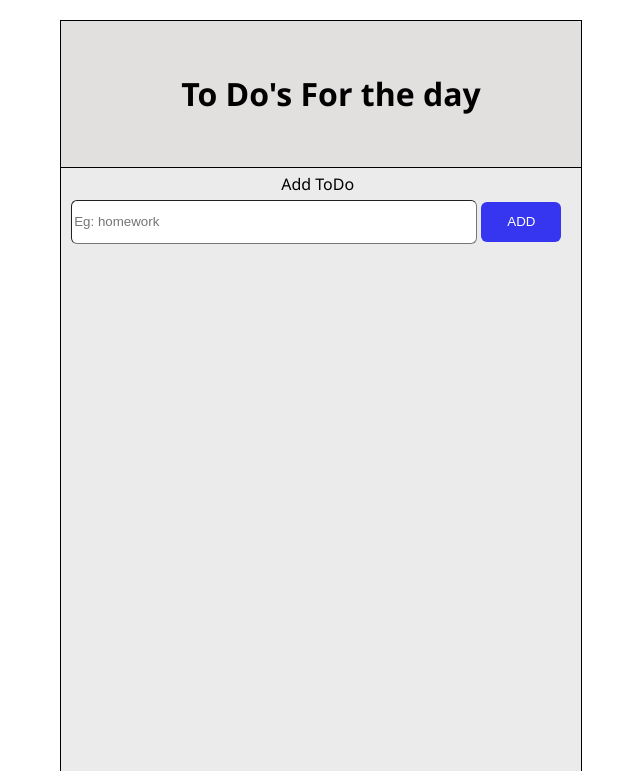
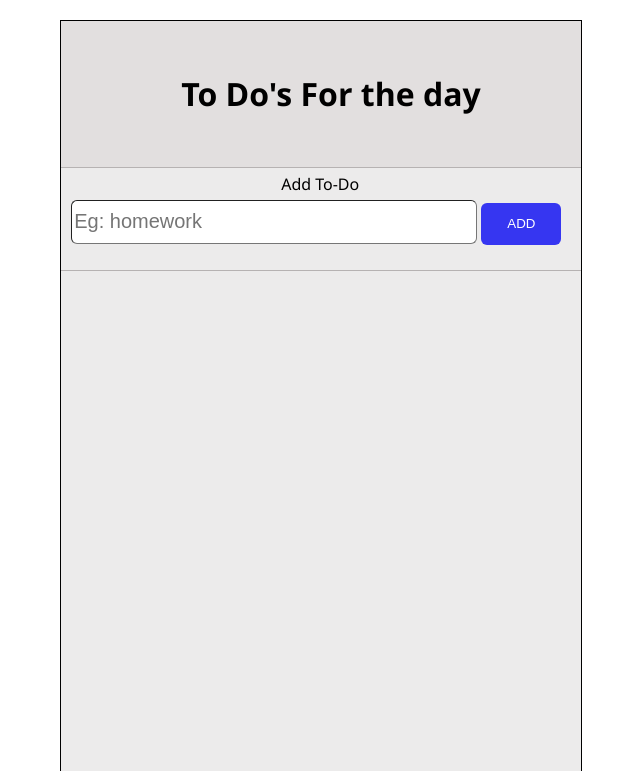
Before and after one commit to aditya25022001/manage-myself, a PHP site: page / in a window 1280 px wide. Shown: the top 771 px of the page, without its empty margins (327-967 px from the left). Run offline with PHP 8.4, Linux system fonts and the light colour scheme.

Commit message:
updated style

```diff
--- a/index.html
+++ b/index.html
@@ -14,12 +14,10 @@
             <div class="header" id="header">
                 <h1>To Do's For the day</h1>
             </div>
-            <div class="addtodo" id="addtodo">Add ToDo</div>
-                <input class="add" id="add" type="text"  placeholder="Eg: homework">
-                <span><button class="addtask" id="addtask">ADD</button></span>
-            <div>
-
-            </div>
+            <div class="addtodo" id="addtodo">Add To-Do</div>
+            <input class="add" id="add" type="text"  placeholder="Eg: homework" style="font-size: 20px;">
+            <span class="adding"><button class="addtask" id="addtask">ADD</button></span>
+            <div class="divider"></div>
         </div>
     </body>
 </html>
--- a/main.css
+++ b/main.css
@@ -15,8 +15,11 @@ body{
     text-align: centre;
     padding:30px 0px 30px 120px;
     background-color: rgb(226, 223, 223);
-    box-shadow: 1px gray;
-    border-bottom: 1px black ridge;
+    border-bottom: 1px rgb(182, 178, 178) ridge;
+}
+.divider{
+    margin-top: 25px;
+    border-top: 1px rgb(182, 178, 178) ridge ;
 }
 .addtodo{
     margin-left: 220px;
@@ -35,7 +38,7 @@ body{
 }
 .addtask{
     width: 80px;
-    height: 40px;
+    height: 42px;
     border-radius: 6px;
     border-width: 0;
     outline: none;
```
